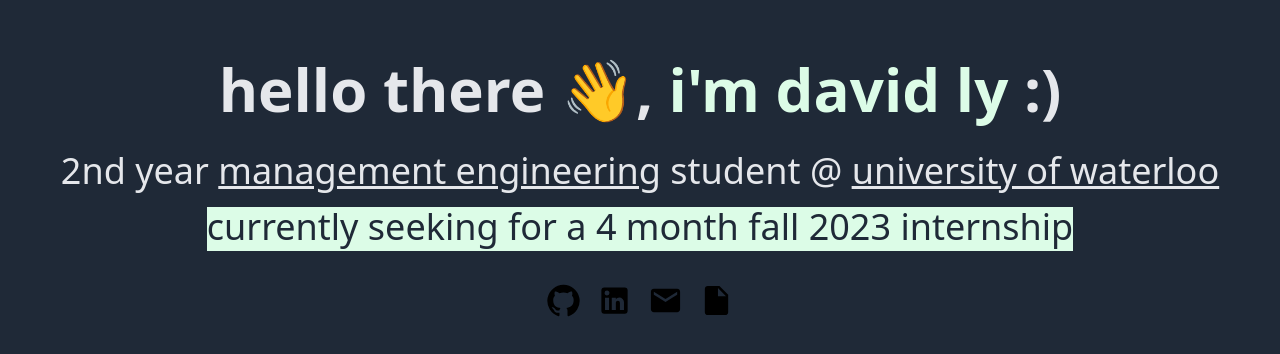
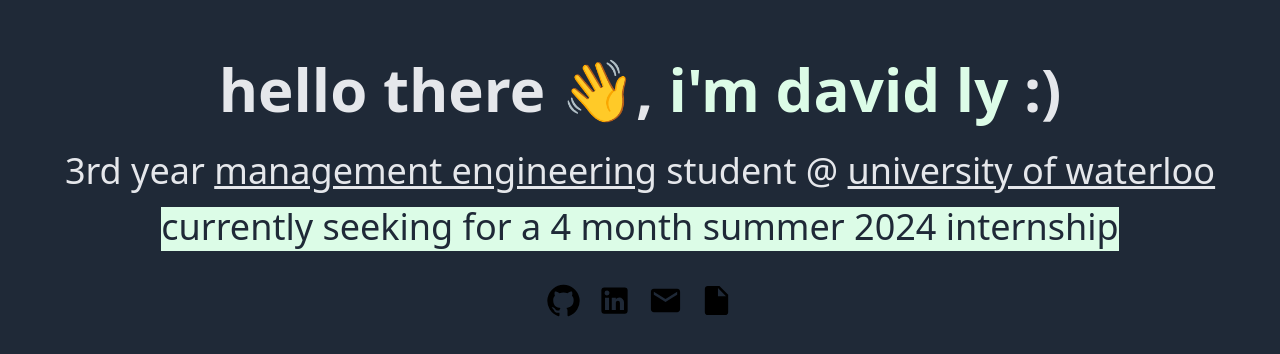
Before and after one commit to davidly1/davidly1.github.io, a React (Vite) app: page / in a window 1280 px wide. Shown: the part 212-566 px from the top of the page. Built offline with nearby package versions, Linux system fonts and the light colour scheme.

Commit message:
updated description

```diff
--- a/src/App.tsx
+++ b/src/App.tsx
@@ -8,7 +8,7 @@
       </div>
       <div className="flex flex-col items-center">
         <div className="font-medium text-4xl text-center pb-4 text-gray-200">
-          2nd year{" "}
+          3rd year{" "}
           <a
             href="https://uwaterloo.ca/management-sciences/management-engineering/"
             target="_blank"
@@ -28,7 +28,7 @@
           </a>
         </div>
         <div className="w-fit pb-1 font-medium text-center text-4xl bg-green-100 text-gray-800">
-          currently seeking for a 4 month fall 2023 internship
+          currently seeking for a 4 month summer 2024 internship
         </div>
         <LinkBar />
       </div>
```
